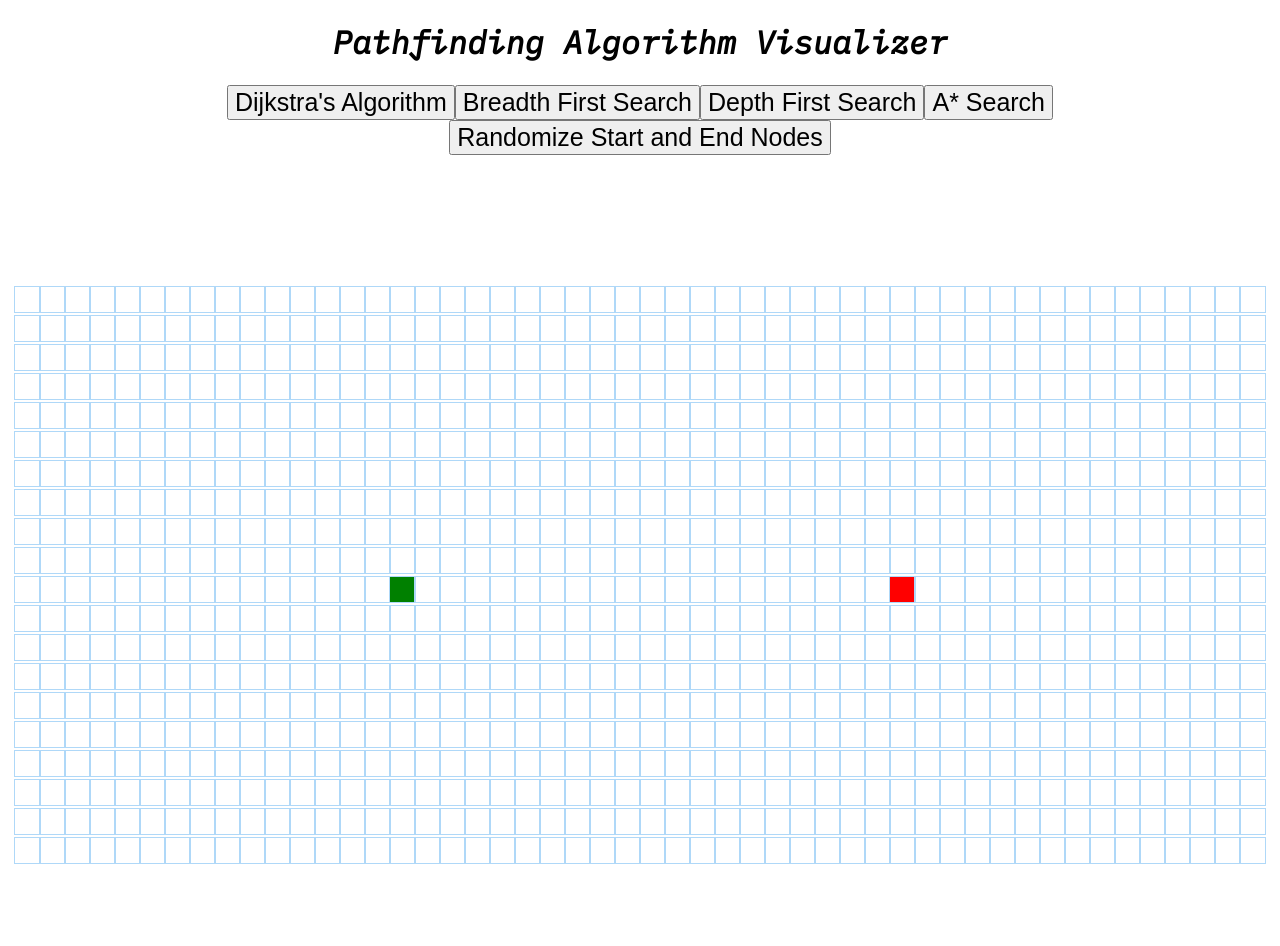
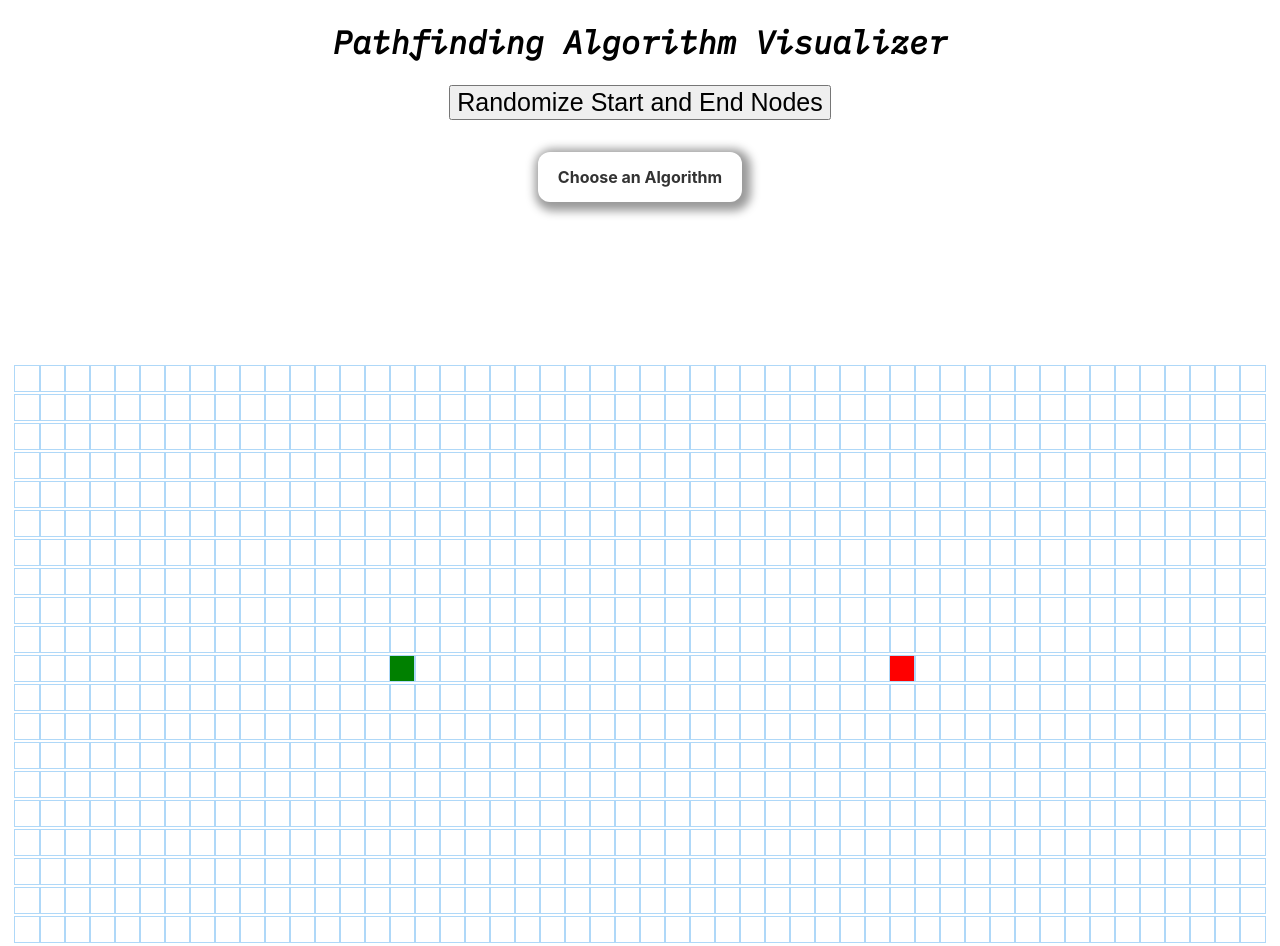
Before and after one commit to zerovirus123/pathfinder, a React (Create React App) app: page / in a window 1280 px wide. Before the commit the page ends 867 px from the top, so only its background shows below. Built offline with nearby package versions, Linux system fonts and the light colour scheme.

Commit message:
FEATURE: replace algo buttons with dropdown menu

```diff
--- /dev/null
+++ b/src/GUI/Dropdown/dropdown.css
@@ -0,0 +1,52 @@
+.dropdown{
+    margin: 2rem auto;
+}
+
+.dropdown .dropdown-btn{
+    width: fit-content;
+    margin: auto;
+    left:0;
+    padding: 15px 20px;
+    background: #fff;
+    box-shadow: 3px 3px 10px 6px rgba(0,0,0,0.4);
+    font-weight: bold;
+    color: #333;
+    display: flex;
+    align-items: center;
+    justify-content: space-between;
+    border-radius: 12px;
+    /* position: absolute; */
+}
+
+.dropdown .dropdown-content{
+    width: fit-content;
+    margin: auto;
+    padding: 15px;
+    background: #fff;
+    box-shadow: 3px 3px 10px 6px rgba(0,0,0,0.4);
+    font-weight: 500px;
+    color: #333;
+    border-radius: 2px;
+    transition: all 0.5s ease-in-out;
+    /* transform: scaleY(0); */
+}
+
+.dropdown-content:target{
+    transform: scaleY(1);
+}
+
+.dropdown .dropdown-content .dropdown-item{
+    padding: 10px;
+    cursor: pointer;
+    transition: all 0.2s;
+    border: 2px;
+}
+
+.dropdown-item.target{
+    height: auto;
+}
+
+.dropdown .dropdown-content .dropdown-item:hover{
+    background: #4e4a4a;
+    color: #fff;
+}
--- a/src/GUI/GUI.jsx
+++ b/src/GUI/GUI.jsx
@@ -8,7 +8,7 @@ import {getInitialGrid,
         FINISH_NODE_ROW,
         FINISH_NODE_COL} from './grid';
 import Node from './Node/Node';
-import {animateDijkstra, animatePath} from "./visualize"
+import {animatePath} from "./visualize"
 
 import {dijkstra,
        getNodesInShortestPathOrder} from"./../algorithms/dijkstra";
@@ -19,6 +19,8 @@ import {a_star} from "./../algorithms/a_star";
 
 import Header from '../Header/Header';
 
+import "./Dropdown/dropdown.css";
+
 export default class GUI extends Component{
 
     constructor() {
@@ -26,12 +28,17 @@ export default class GUI extends Component{
         this.state = {
             grid: [],
             mouseIsPressed: false,
-            showModal: false
+            isDropdownActive: false
         };
     }
 
     toggleModal = () => {
         this.setState({showModal: !this.state.showModal});
+    }
+
+    toggleDropdown = () =>
+    {
+        this.setState({isDropdownActive: !this.state.isDropdownActive});
     }
 
     componentDidMount() {
@@ -83,36 +90,28 @@ export default class GUI extends Component{
         const {grid, mouseIsPressed} = this.state;
 
         return(<>
+           <div>
               <Header></Header>
               <div className="button__container">
-              <button className="button" onClick={() => {
-                  this.runPathFinder()
-                }}>
-                  Dijkstra's Algorithm
-              </button>
-              <button className="button" onClick={() => {
-                  bfs(this.state.grid);
-                }}>
-                  Breadth First Search
-              </button>
-              <button className="button" onClick={() => {
-                  dfs(this.state.grid);
-                }}>
-                  Depth First Search
-              </button>
-              <button className="button" onClick={() => {
-                  a_star(this.state.grid);
-                }}>
-                   A* Search
-              </button>
-              <br></br>
               <button className="button" onClick={() => {
                   randomizeStartAndEnd()
                   this.redrawGrid()
                 }}>
                   Randomize Start and End Nodes
               </button>
-
+              <div className="dropdown">
+                <div className="dropdown-btn" onClick={() => {this.toggleDropdown()}}>
+                    Choose an Algorithm
+                </div>
+                {this.state.isDropdownActive && (
+                      <div className="dropdown-content">
+                      <div className="dropdown-item" onClick={() => {bfs(this.state.grid)}}>BFS</div>
+                      <div className="dropdown-item" onClick={() => {dfs(this.state.grid)}}>DFS</div>
+                      <div className="dropdown-item" onClick={() => {this.runPathFinder()}}>Dijkstra</div>
+                      <div className="dropdown-item" onClick={() => {a_star(this.state.grid)}}>A*</div>
+                      </div>
+                )}
+                </div>
                 </div>
 
                 <div className="grid">
@@ -142,6 +141,7 @@ export default class GUI extends Component{
                   );
               })}
               </div>
+           </div>
         </>)
     }
 
```
Lines whose indentation alone changed are shown as unchanged.
